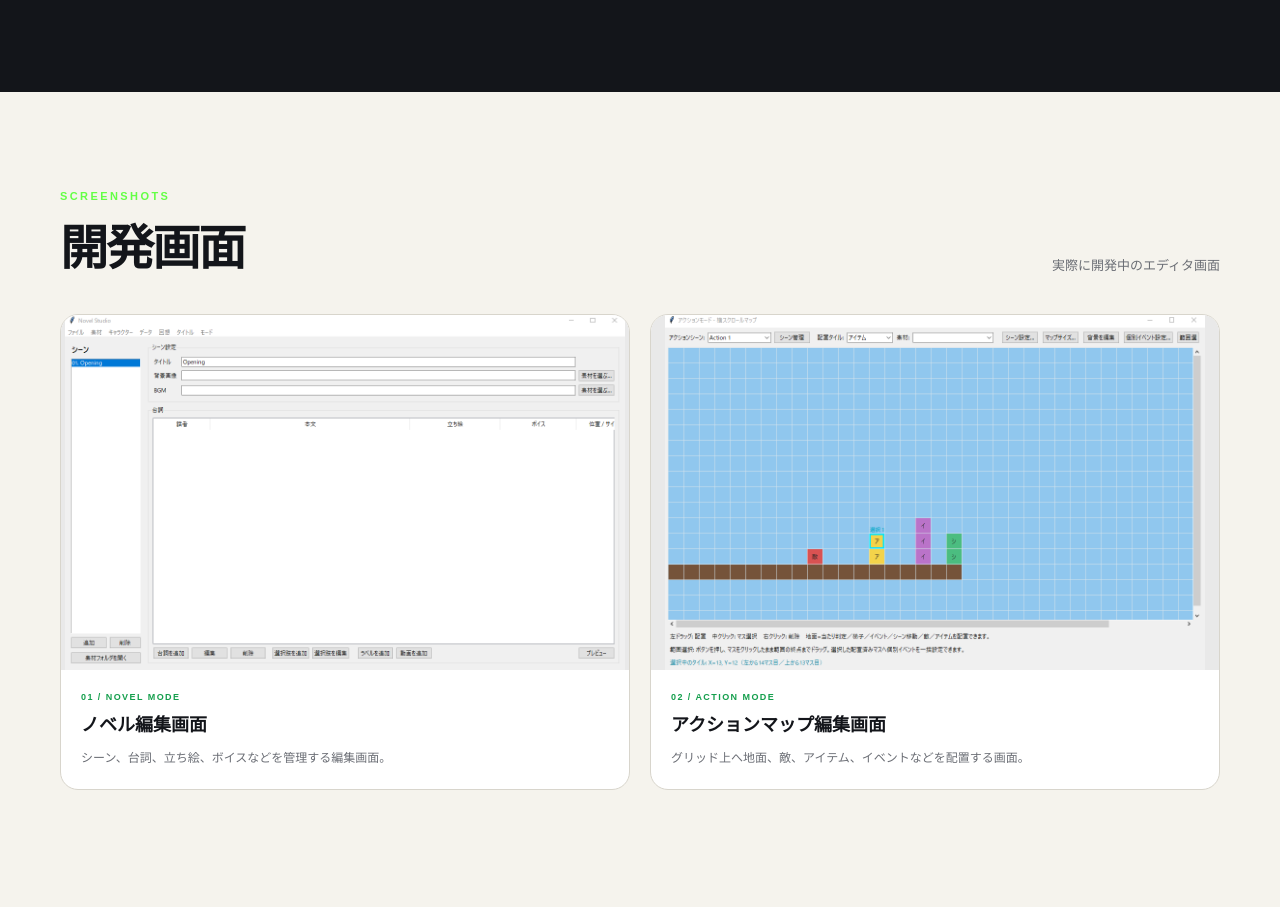
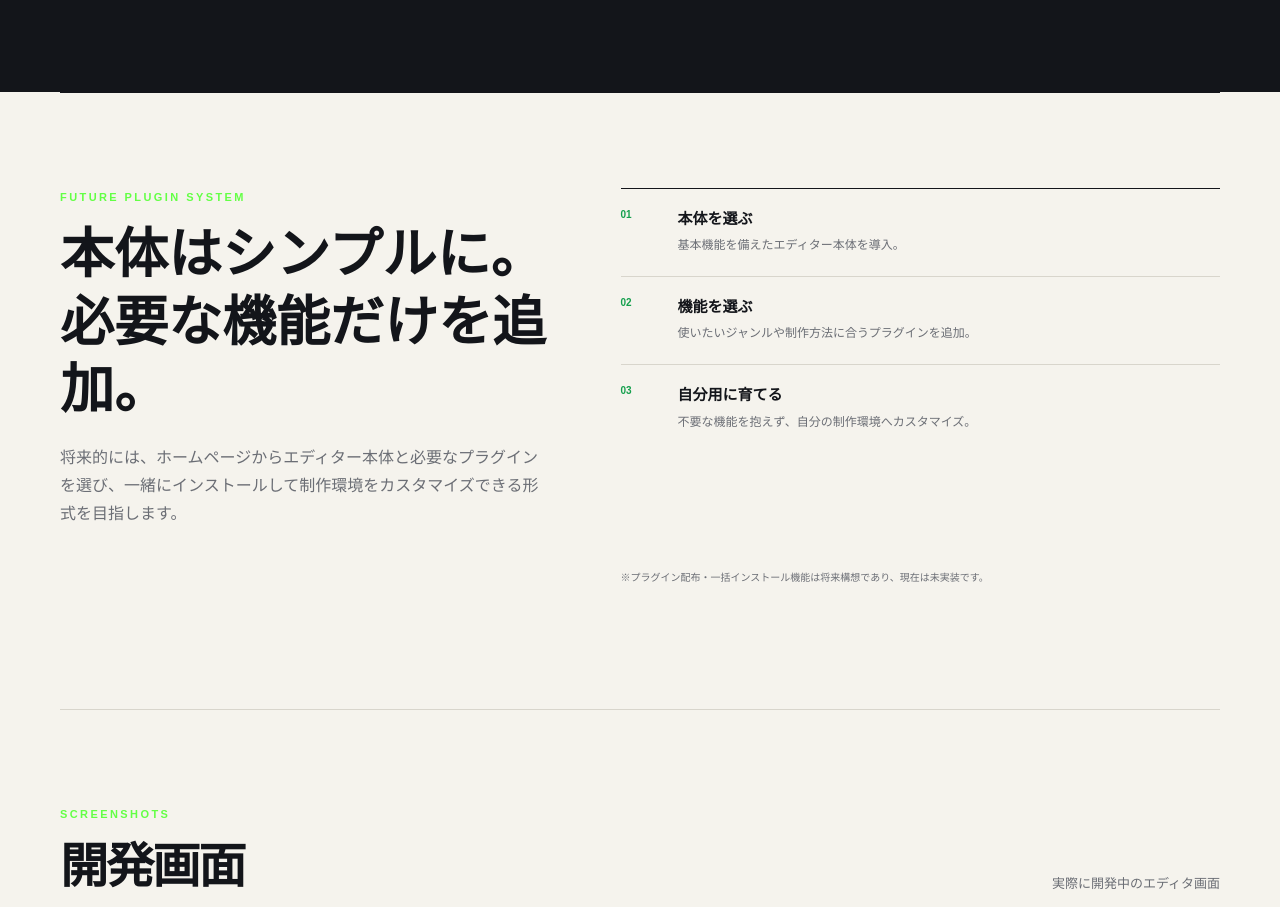
Before and after one commit to tobiuotobiuo34-tech/green-dragon-site, a plain HTML site: page game-editor/index.html in a window 1280 px wide. Shown: the part 1637-2544 px from the top of the page. Drawn offline with Linux system fonts and the light colour scheme.

Commit message:
Add tools showcase and plugin roadmap

```diff
--- a/game-editor/index.html
+++ b/game-editor/index.html
@@ -1,8 +1,10 @@
+
 <!doctype html><html lang="ja"><head><meta charset="utf-8"><meta name="viewport" content="width=device-width, initial-scale=1"><meta name="description" content="GreeN DoRaGoNが自分たちのゲームを作るために開発しているゲーム制作エディタ。"><title>Game Editor — GreeN DoRaGoN</title><link rel="stylesheet" href="../assets/style.css"><script src="../assets/site-data.js" defer></script><script src="../assets/app.js" defer></script></head>
 <body data-page="editor" data-depth="1"><a class="skip-link" href="#main">本文へ移動</a><div data-site-header></div><main id="main">
 <header class="page-hero wrap editor-hero"><div><p class="eyebrow">CREATION TOOL / 02</p><span class="status">● 開発中</span><h1>Game Editor</h1><p>GreeN DoRaGoNが、自分たちのゲームを作るために開発しているゲーム制作ツールです。</p><span class="button disabled" aria-disabled="true">ダウンロード準備中</span></div><div class="editor-mock" aria-label="エディタ画面の仮イメージ"><div class="mock-top"></div><div class="mock-side"></div><div class="mock-stage"><i></i><i></i><b></b></div><div class="mock-panel"></div></div></header>
 <section class="wrap section"><div class="section-head"><div><p class="eyebrow">CONCEPT</p><h2>エディタ概要</h2></div></div><div class="two-col"><p class="big-copy">道具を作り、<br>その道具で世界を作る。</p><p>総長とミティが試行錯誤をすぐ形にするためのゲーム制作環境です。まずは自分たちのFREE GAMEで実際に使い、作品と開発経験を積み重ねながら育てていきます。将来は機能紹介、開発ログ、ダウンロードや販売へ拡張します。</p></div></section>
 <section class="dark-section"><div class="wrap section"><div class="section-head"><div><p class="eyebrow">FEATURES</p><h2>特徴・主な機能</h2></div></div><div class="feature-grid"><article><span>01</span><h3>直感的な編集</h3><p>画面を見ながらステージやイベントを組み立てられる設計。</p></article><article><span>02</span><h3>素早い試遊</h3><p>制作とテストプレイを短いサイクルで繰り返せる環境。</p></article><article><span>03</span><h3>実作から育てる</h3><p>FREE GAMEの制作で使いながら、必要な機能を追加していく開発方針。</p></article></div></div></section>
+<section class="wrap section plugin-vision"><div><p class="eyebrow">FUTURE PLUGIN SYSTEM</p><h2>本体はシンプルに。<br>必要な機能だけを追加。</h2><p>将来的には、ホームページからエディター本体と必要なプラグインを選び、一緒にインストールして制作環境をカスタマイズできる形式を目指します。</p></div><ol><li><span>01</span><strong>本体を選ぶ</strong><p>基本機能を備えたエディター本体を導入。</p></li><li><span>02</span><strong>機能を選ぶ</strong><p>使いたいジャンルや制作方法に合うプラグインを追加。</p></li><li><span>03</span><strong>自分用に育てる</strong><p>不要な機能を抱えず、自分の制作環境へカスタマイズ。</p></li></ol><small>※プラグイン配布・一括インストール機能は将来構想であり、現在は未実装です。</small></section>
 <section class="wrap section"><div class="section-head"><div><p class="eyebrow">SCREENSHOTS</p><h2>開発画面</h2></div><p>実際に開発中のエディタ画面</p></div><div class="shot-grid"><figure class="editor-shot"><img src="../assets/images/editor-novel-screen.png" alt="Novel Studioのシーン・台詞編集画面"><figcaption><span>01 / NOVEL MODE</span><strong>ノベル編集画面</strong><p>シーン、台詞、立ち絵、ボイスなどを管理する編集画面。</p></figcaption></figure><figure class="editor-shot"><img src="../assets/images/editor-action-map-screen.png" alt="アクションモードの横スクロールマップ編集画面"><figcaption><span>02 / ACTION MODE</span><strong>アクションマップ編集画面</strong><p>グリッド上へ地面、敵、アイテム、イベントなどを配置する画面。</p></figcaption></figure></div></section>
 <section class="wrap section timeline"><div class="section-head"><div><p class="eyebrow">DEVELOPMENT LOG</p><h2>開発状況・更新履歴</h2></div></div><div class="progress"><div style="width:32%"></div></div><p class="progress-label"><span>現在：基礎機能を開発中</span><span>32% / 仮表示</span></p><ol><li><time>2026.08.10</time><div><h3>公式ページを公開</h3><p>エディタ紹介ページの初期版を追加しました。</p></div></li><li><time>COMING NEXT</time><div><h3>機能紹介・開発ログ</h3><p>機能や対応環境、開発の過程を順次公開します。</p></div></li></ol></section>
 <section class="wrap section related"><p class="eyebrow">MADE WITH THIS EDITOR</p><h2>このエディタで制作したゲーム</h2><p>FREE GAMEを、このエディタで実際に何が作れるかを確認できる実例として公開予定です。</p><a class="text-link" href="../games/index.html#free-title">FREE GAMEを見る →</a></section></main><div data-site-footer></div></body></html>
```
